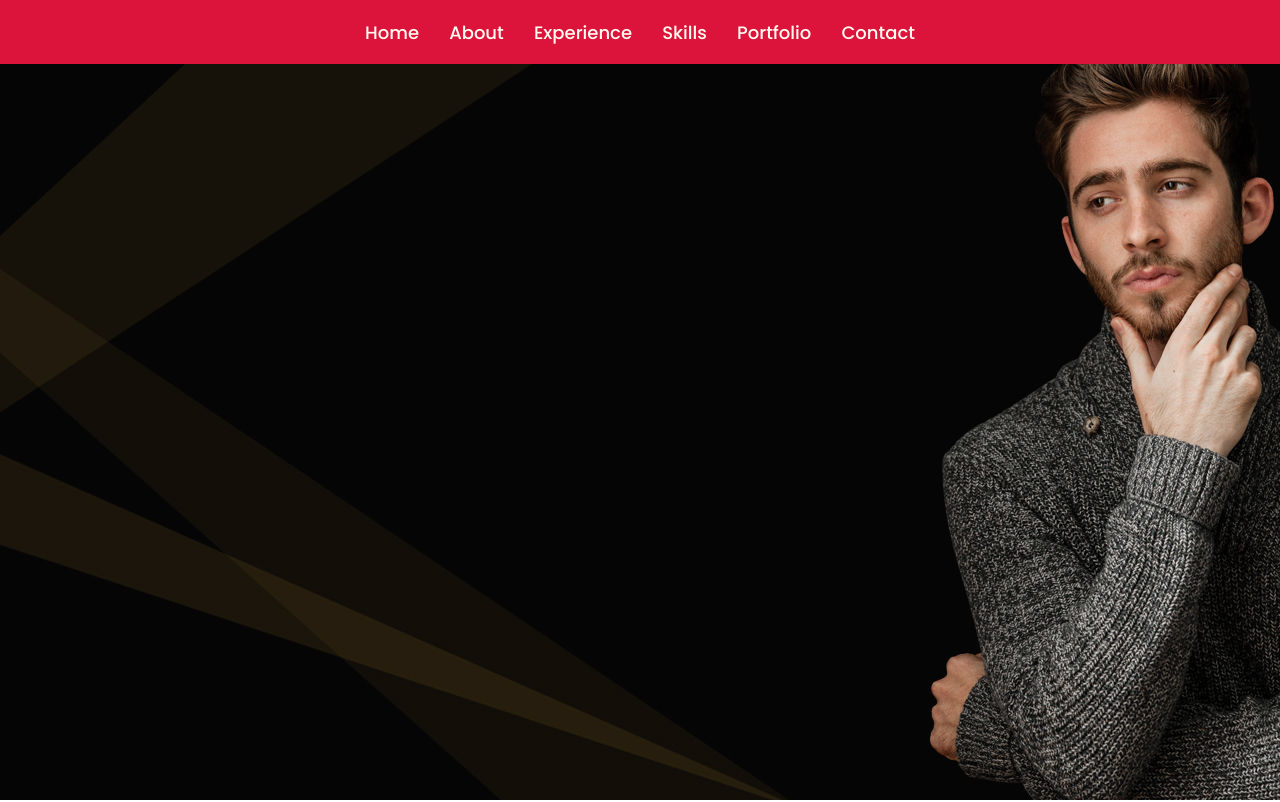
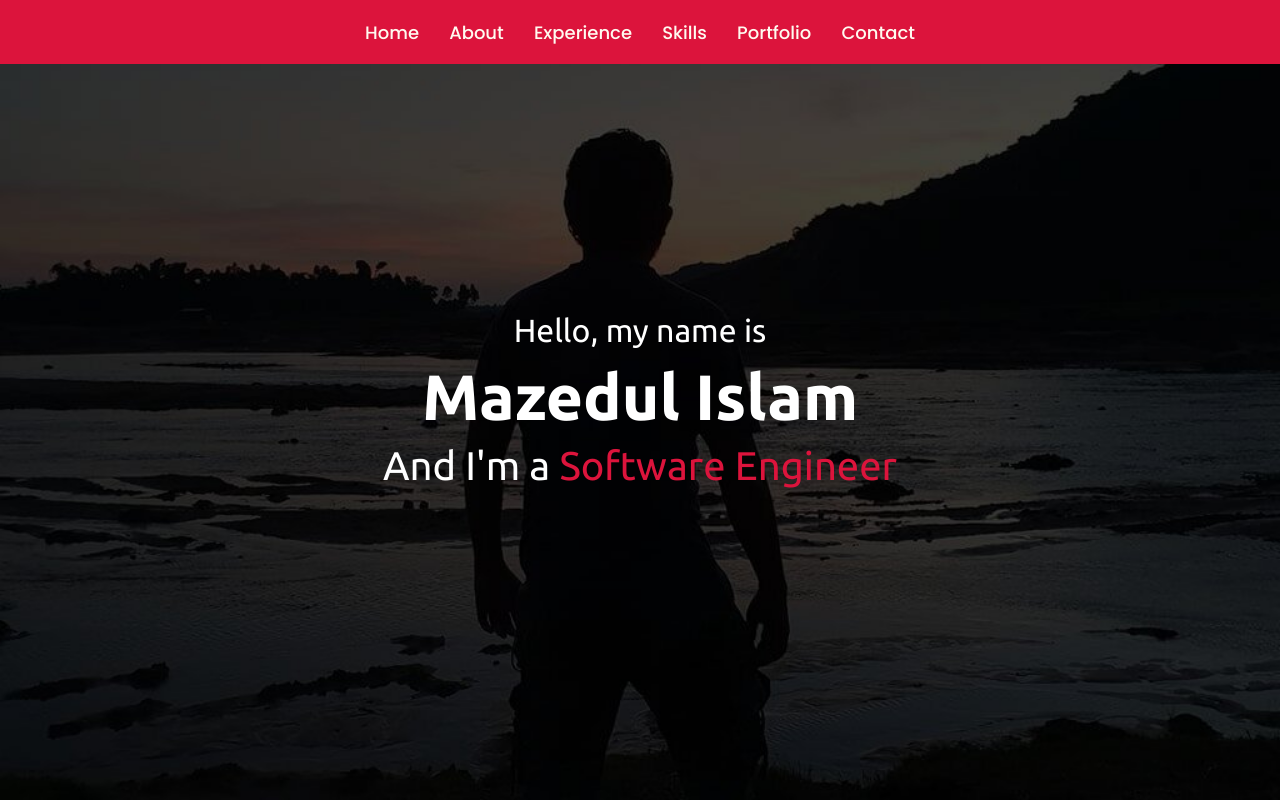
Before and after one commit to mazeduldev/portfolio, a Next.js app: page / in a window 1280 px wide. Shown: the top 802 px of the page. Built offline with nearby package versions, Linux system fonts and the light colour scheme.

Commit message:
cover content and style updated

```diff
--- a/components/cover.module.scss
+++ b/components/cover.module.scss
@@ -1,8 +1,33 @@
 .cover {
   display: flex;
-  background: url("/images/banner.jpg");
+  background: url("/images/bg.jpg");
   background-repeat: no-repeat;
   background-position: center;
   background-size: cover;
+  background-attachment: fixed;
   height: 100vh;
+  font-family: "Ubuntu", sans-serif;
 }
+
+.coverContent {
+  color: #fff;
+  text-align: center;
+
+  .text1 {
+    font-size: 2em;
+  }
+
+  .text2 {
+    font-size: 4em;
+    font-weight: 900;
+    margin: 10px 0;
+  }
+
+  .text3 {
+    font-size: 2.5em;
+
+    & span {
+      color: crimson;
+    }
+  }
+}
--- a/components/cover.tsx
+++ b/components/cover.tsx
@@ -4,7 +4,11 @@ import classes from './cover.module.scss'
 const Cover: React.FC = () => {
   return (
     <section className={classes.cover}>
-
+      <div className={`container ${classes.coverContent}`}>
+        <div className={classes.text1}>Hello, my name is</div>
+        <div className={classes.text2}>Mazedul Islam</div>
+        <div className={classes.text3}>And I'm a <span>Software Engineer</span></div>
+      </div>
     </section>
   )
 }
```
Also changed, not shown: public/images/bg.jpg (added), 1 other file (tests, documents, lock files or other folders).
